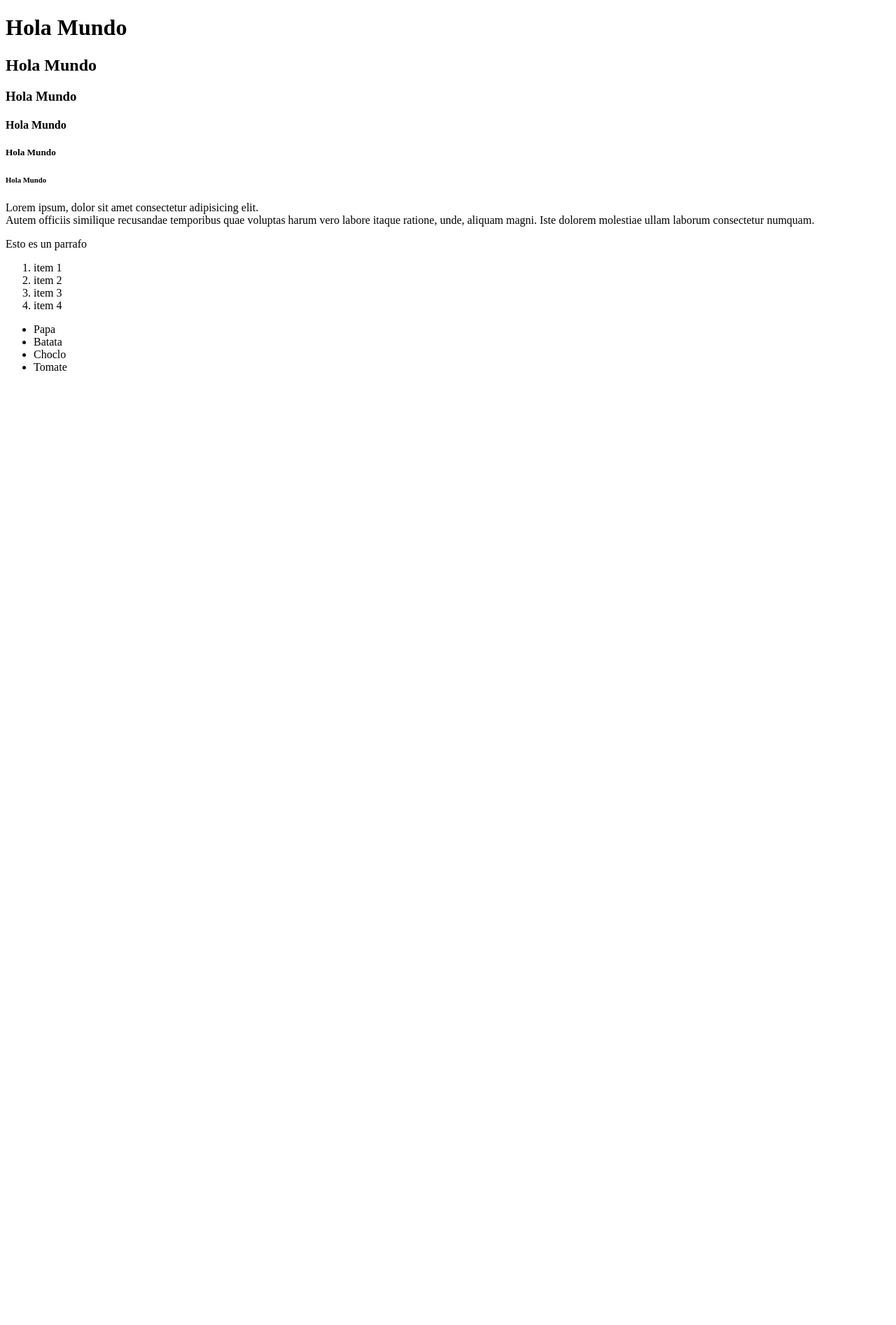
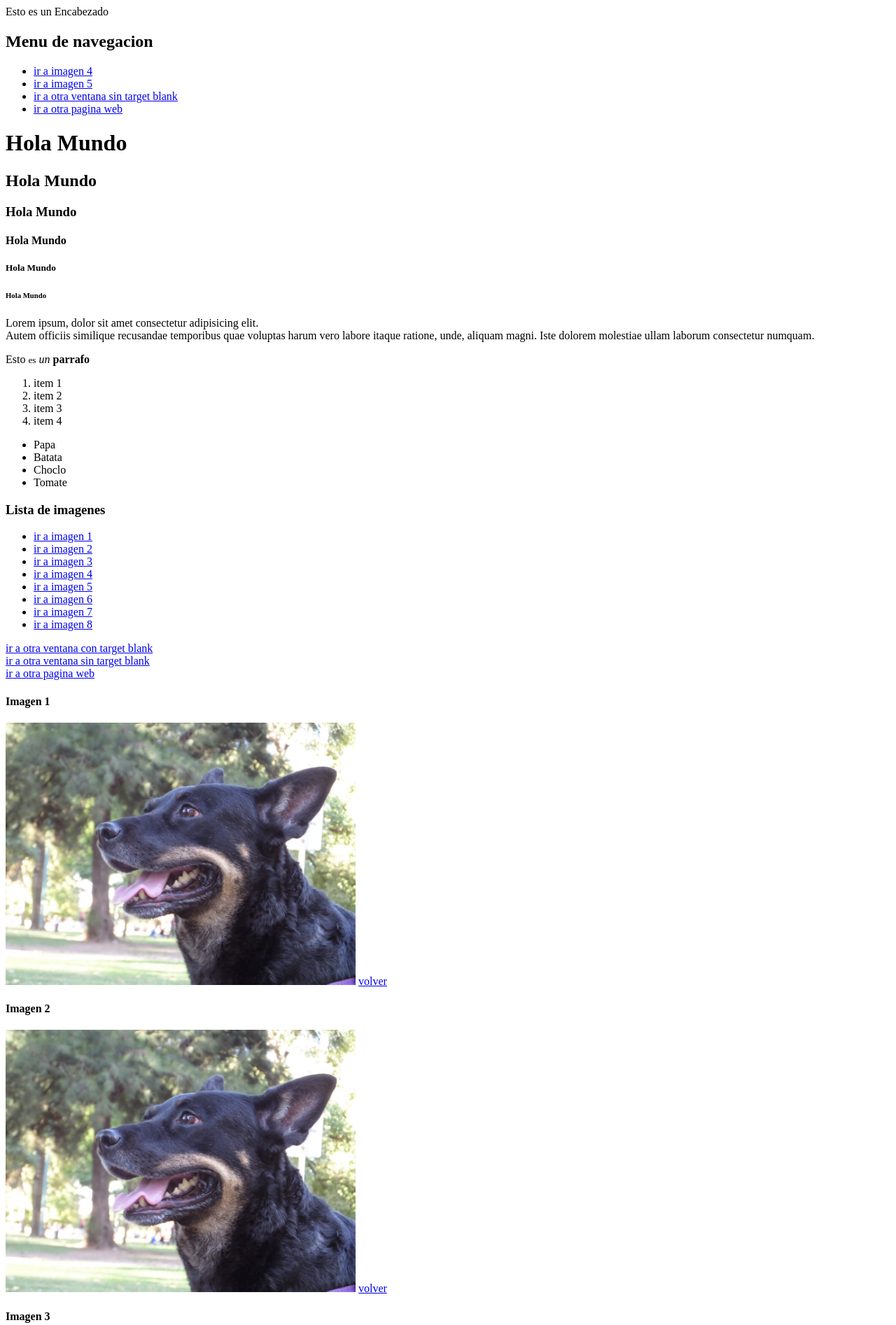
Before and after one commit to agusbeja/programacion-web-1, a plain HTML site: page index.html in a window 1280 px wide. Shown: the top 1894 px of the page at 70% size. Before the commit the page ends 800 px from the top, so only its background shows below. Drawn offline with Linux system fonts and the light colour scheme.

Commit message:
clase 2: archivo css y linkearlo - carpeta de imagenes - img - div - main - header - footer - a - strong - em - small - nav - section - article - aside

```diff
--- a/index.html
+++ b/index.html
@@ -1,11 +1,29 @@
 <!DOCTYPE html>
 <html lang="en">
+
 <head>
     <meta charset="UTF-8">
     <meta name="viewport" content="width=device-width, initial-scale=1.0">
+    <!--linkear el archivo css-->
+    <link rel="stylesheet" href="./style.css">
     <title>App</title> <!--Nombre de la pestaña de la pagina-->
 </head>
+
 <body>
+    <header id="header"> <!--Para el encabezado-->
+        Esto es un Encabezado
+    </header>
+    <nav><!--Menu de navegacion. Puede ir dentro del header tambien-->
+        <h2>Menu de navegacion</h2>
+        <ul>
+            <li><a href="#imagen_004">ir a imagen 4</a></li>
+            <li><a href="#imagen_005">ir a imagen 5</a></li>
+            <li><a href="./otra_vista.html">ir a otra ventana sin target blank</a></li>
+            <li><a href="https://www.unlam.edu.ar/" target="_blank">ir a otra pagina web</a></li>
+        </ul>
+    </nav>
+    <main> <!--contenido principal de la pagina-->
+
         <h1>Hola Mundo</h1> <!--Titulo principal-->
 
         <!--Titulos secundarios-->
@@ -16,10 +34,16 @@
         <h6>Hola Mundo</h6>
 
         <p> <!--Parrafo-->
-        Lorem ipsum, dolor sit amet consectetur adipisicing elit. <br> <!--Provoca un salto de linea-->Autem officiis similique recusandae temporibus quae voluptas harum vero labore <span>itaque</span> <!--Para diferenciar partes a nivel interno--> ratione, unde, aliquam magni. Iste dolorem molestiae ullam laborum consectetur numquam.
+            Lorem ipsum, dolor sit amet consectetur adipisicing elit. <br> <!--Provoca un salto de linea-->Autem
+            officiis similique recusandae temporibus quae voluptas harum vero labore <span>itaque</span>
+            <!--Para diferenciar partes a nivel interno--> ratione, unde, aliquam magni. Iste dolorem molestiae ullam
+            laborum consectetur numquam.
         </p>
         <p>
-        Esto es un parrafo
+            Esto <small>es</small> <em>un</em> <strong>parrafo</strong>
+            <!--strong para definir partes importantes (negrita)-->
+            <!--em para resaltar (cursiva)-->
+            <!--small texto sin importacia (lo achica)-->
         </p>
 
         <ol> <!--Lista numerada "ordered list"-->
@@ -35,5 +59,75 @@
             <li>Choclo</li>
             <li>Tomate</li>
         </ul>
+
+        <h3>Lista de imagenes</h3>
+        <ul>
+            <!--<a> redirecciona a un id predefinido. href="#nombre_id"-->
+            <li><a href="#imagen_001">ir a imagen 1</a></li>
+            <li><a href="#imagen_002">ir a imagen 2</a></li>
+            <li><a href="#imagen_003">ir a imagen 3</a></li>
+            <li><a href="#imagen_004">ir a imagen 4</a></li>
+            <li><a href="#imagen_005">ir a imagen 5</a></li>
+            <li><a href="#imagen_006">ir a imagen 6</a></li>
+            <li><a href="#imagen_007">ir a imagen 7</a></li>
+            <li><a href="#imagen_008">ir a imagen 8</a></li>
+        </ul>
+
+        <!--tambien con <a> podemos redireccionar a otras ventanas de la pagina. Con el atributo target="_blank" lo abre en otra pestaña-->
+        <a href="./otra_vista.html" target="_blank">ir a otra ventana con target blank</a><br>
+        <a href="./otra_vista.html">ir a otra ventana sin target blank</a><br>
+        <a href="https://www.unlam.edu.ar/" target="_blank">ir a otra pagina web</a>
+
+
+        <h4>Imagen 1</h4>
+        <!--Agregar imagen--> <!--src="ruta"--> <!--alt="descripcion en caso de que no se muestre la foto"-->
+        <img id="imagen_001" src="./imagenes/pancitatuaje.jpg" alt="Perra Panci" width="500">
+        <!--el id se le agrega para hacer referencia y redireccionarlo luego con un <a>-->
+        <a href="#header">volver</a>
+        <h4>Imagen 2</h4>
+        <img id="imagen_002" src="./imagenes/pancitatuaje.jpg" alt="Perra Panci" width="500">
+        <a href="#header">volver</a>
+        <h4>Imagen 3</h4>
+        <img id="imagen_003" src="./imagenes/pancitatuaje.jpg" alt="Perra Panci" width="500">
+        <a href="#header">volver</a>
+        <h4>Imagen 4</h4>
+        <img id="imagen_004" src="./imagenes/pancitatuaje.jpg" alt="Perra Panci" width="500">
+        <a href="#header">volver</a>
+        <h4>Imagen 5</h4>
+        <img id="imagen_005" src="./imagenes/pancitatuaje.jpg" alt="Perra Panci" width="500">
+        <a href="#header">volver</a>
+        <h4>Imagen 6</h4>
+        <img id="imagen_006" src="./imagenes/pancitatuaje.jpg" alt="Perra Panci" width="500">
+        <a href="#header">volver</a>
+        <h4>Imagen 7</h4>
+        <img id="imagen_007" src="./imagenes/pancitatuaje.jpg" alt="Perra Panci" width="500">
+        <a href="#header">volver</a>
+        <h4>Imagen 8</h4>
+        <img id="imagen_008" src="./imagenes/pancitatuaje.jpg" alt="Perra Panci" width="500">
+        <a href="#header">volver</a>
+
+        <div> <!--Para ocupar todo el ancho de la pagina? (intentnar evitarlos)-->
+            <img src="./imagenes/pancitatuaje.jpg" alt="Perra Panci" width="500">
+        </div>
+        <div>
+            <img src="./imagenes/pancitatuaje.jpg" alt="Perra Panci" width="500">
+        </div>
+    </main>
+
+    <section> <!--Para info secundaria-->
+        <h3>Trending on DEV</h3>
+        <article>Articulo 1</article>
+        <article>Articulo 2</article>
+        <article>Articulo 3</article>
+    </section>
+
+    <aside> <!--info de costadito? info que no tenga mucho que ver con el main-->
+        <h3>Publicidad</h3>
+        <article>Articulo 4</article>
+    </aside>
+    <footer> <!--pie de pagina-->
+        Esto es un pie de pagina
+    </footer>
 </body>
+
 </html>
```
Also changed, not shown: otra_vista.html (added, +12 -0 lines), imagenes/pancitatuaje.jpg (added), style.css (added). Lines whose indentation alone changed are shown as unchanged.
